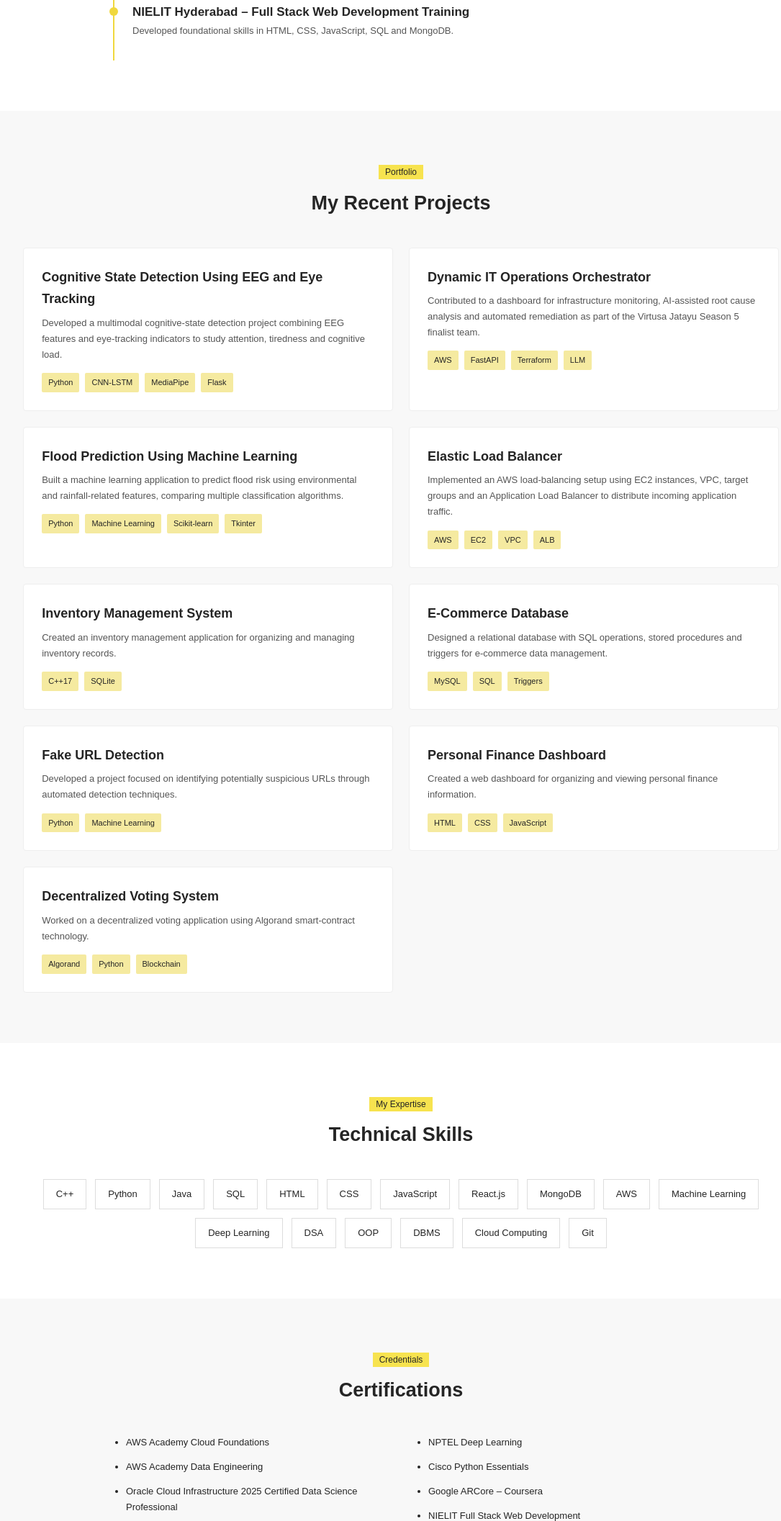
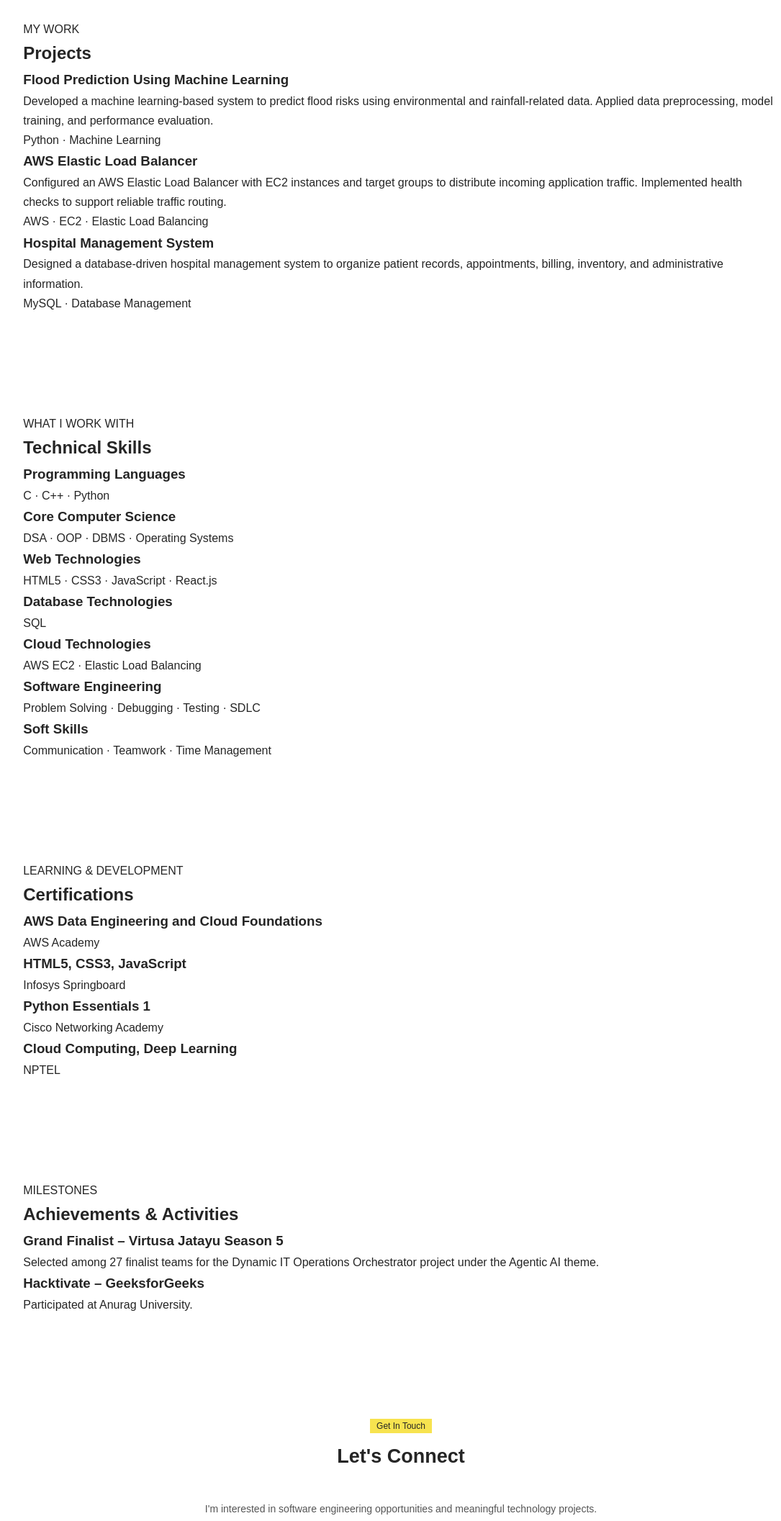
Before and after one commit to Gani2324/gani2324.github.io, a plain HTML site: page index.html in a window 1280 px wide. Shown: the part 1943-4056 px from the top of the page at 72% size, without its empty margins (83-1168 px from the left). Drawn offline with Linux system fonts and the light colour scheme.

Commit message:
Enhance experience, projects, skills, and certifications sections
Updated the experience section with new internship details and added a new projects section highlighting recent work. Revised the skills and certifications sections for clarity and organization.

```diff
--- a/index.html
+++ b/index.html
@@ -149,73 +149,40 @@ section{padding:55px 0}
 
 <section id="experience">
   <div class="container">
-<div class="section-head"><span>Experience</span><h2>Internships & Professional Journey</h2></div>
-<div class="timeline">
-<div class="timeline-item">
-<h3>Virtusa – Jatayu Season 5 Grand Finalist</h3>
-<p>Team Binary Brains</p>
-<p>Contributed to the frontend UI/UX of a Dynamic IT Operations Orchestrator, focusing on dashboard structure, navigation, infrastructure insights and AI-driven remediation information.</p>
-</div>
-<div class="timeline-item">
-<h3>CodTech IT Solutions – Data Science Intern</h3>
-<p>Worked on data science and machine learning tasks involving data pipelines, business optimization, NLP and text classification.</p>
-</div>
-<div class="timeline-item">
-<h3>NIELIT Hyderabad – Full Stack Web Development Training</h3>
-<p>Developed foundational skills in HTML, CSS, JavaScript, SQL and MongoDB.</p>
-</div>
+    <p class="section-label">EXPERIENCE</p>
+    <h2>Professional Experience</h2>
+
+    <div class="experience-card">
+      <h3>Internship Trainee</h3>
+      <p class="company">Virtusa Consulting Services Pvt. Ltd.</p>
+      <p class="date">May 2026 – July 2026</p>
+      <p>Completed the internship tenure through participation in the program, gaining an understanding of professional workplace expectations and corporate environments.</p>
     </div>
   </div>
 </section>
 
-<section class="light" id="projects">
+<section id="projects">
   <div class="container">
-<div class="section-head"><span>Portfolio</span><h2>My Recent Projects</h2></div>
-<div class="cards">
-<div class="card">
-<h3>Cognitive State Detection Using EEG and Eye Tracking</h3>
-<p>Developed a multimodal cognitive-state detection project combining EEG features and eye-tracking indicators to study attention, tiredness and cognitive load.</p>
-<div class="tags"><span>Python</span><span>CNN-LSTM</span><span>MediaPipe</span><span>Flask</span></div>
+    <p class="section-label">MY WORK</p>
+    <h2>Projects</h2>
+
+    <div class="project-grid">
+      <div class="project-card">
+        <h3>Flood Prediction Using Machine Learning</h3>
+        <p>Developed a machine learning-based system to predict flood risks using environmental and rainfall-related data. Applied data preprocessing, model training, and performance evaluation.</p>
+        <p class="tech">Python · Machine Learning</p>
       </div>
-<div class="card">
-<h3>Dynamic IT Operations Orchestrator</h3>
-<p>Contributed to a dashboard for infrastructure monitoring, AI-assisted root cause analysis and automated remediation as part of the Virtusa Jatayu Season 5 finalist team.</p>
-<div class="tags"><span>AWS</span><span>FastAPI</span><span>Terraform</span><span>LLM</span></div>
+
+      <div class="project-card">
+        <h3>AWS Elastic Load Balancer</h3>
+        <p>Configured an AWS Elastic Load Balancer with EC2 instances and target groups to distribute incoming application traffic. Implemented health checks to support reliable traffic routing.</p>
+        <p class="tech">AWS · EC2 · Elastic Load Balancing</p>
       </div>
-<div class="card">
-<h3>Flood Prediction Using Machine Learning</h3>
-<p>Built a machine learning application to predict flood risk using environmental and rainfall-related features, comparing multiple classification algorithms.</p>
-<div class="tags"><span>Python</span><span>Machine Learning</span><span>Scikit-learn</span><span>Tkinter</span></div>
-</div>
-<div class="card">
-<h3>Elastic Load Balancer</h3>
-<p>Implemented an AWS load-balancing setup using EC2 instances, VPC, target groups and an Application Load Balancer to distribute incoming application traffic.</p>
-<div class="tags"><span>AWS</span><span>EC2</span><span>VPC</span><span>ALB</span></div>
-</div>
-<div class="card">
-<h3>Inventory Management System</h3>
-<p>Created an inventory management application for organizing and managing inventory records.</p>
-<div class="tags"><span>C++17</span><span>SQLite</span></div>
-</div>
-<div class="card">
-<h3>E-Commerce Database</h3>
-<p>Designed a relational database with SQL operations, stored procedures and triggers for e-commerce data management.</p>
-<div class="tags"><span>MySQL</span><span>SQL</span><span>Triggers</span></div>
-</div>
-<div class="card">
-<h3>Fake URL Detection</h3>
-<p>Developed a project focused on identifying potentially suspicious URLs through automated detection techniques.</p>
-<div class="tags"><span>Python</span><span>Machine Learning</span></div>
-</div>
-<div class="card">
-<h3>Personal Finance Dashboard</h3>
-<p>Created a web dashboard for organizing and viewing personal finance information.</p>
-<div class="tags"><span>HTML</span><span>CSS</span><span>JavaScript</span></div>
-</div>
-<div class="card">
-<h3>Decentralized Voting System</h3>
-<p>Worked on a decentralized voting application using Algorand smart-contract technology.</p>
-<div class="tags"><span>Algorand</span><span>Python</span><span>Blockchain</span></div>
+
+      <div class="project-card">
+        <h3>Hospital Management System</h3>
+        <p>Designed a database-driven hospital management system to organize patient records, appointments, billing, inventory, and administrative information.</p>
+        <p class="tech">MySQL · Database Management</p>
       </div>
     </div>
   </div>
@@ -223,43 +190,89 @@ section{padding:55px 0}
 
 <section id="skills">
   <div class="container">
-<div class="section-head"><span>My Expertise</span><h2>Technical Skills</h2></div>
-<div class="skills">
-<span>C++</span><span>Python</span><span>Java</span><span>SQL</span>
-<span>HTML</span><span>CSS</span><span>JavaScript</span><span>React.js</span>
-<span>MongoDB</span><span>AWS</span><span>Machine Learning</span>
-<span>Deep Learning</span><span>DSA</span><span>OOP</span>
-<span>DBMS</span><span>Cloud Computing</span><span>Git</span>
+    <p class="section-label">WHAT I WORK WITH</p>
+    <h2>Technical Skills</h2>
+
+    <div class="skills-grid">
+      <div class="skill-card">
+        <h3>Programming Languages</h3>
+        <p>C · C++ · Python</p>
+      </div>
+
+      <div class="skill-card">
+        <h3>Core Computer Science</h3>
+        <p>DSA · OOP · DBMS · Operating Systems</p>
+      </div>
+
+      <div class="skill-card">
+        <h3>Web Technologies</h3>
+        <p>HTML5 · CSS3 · JavaScript · React.js</p>
+      </div>
+
+      <div class="skill-card">
+        <h3>Database Technologies</h3>
+        <p>SQL</p>
+      </div>
+
+      <div class="skill-card">
+        <h3>Cloud Technologies</h3>
+        <p>AWS EC2 · Elastic Load Balancing</p>
+      </div>
+
+      <div class="skill-card">
+        <h3>Software Engineering</h3>
+        <p>Problem Solving · Debugging · Testing · SDLC</p>
+      </div>
+
+      <div class="skill-card">
+        <h3>Soft Skills</h3>
+        <p>Communication · Teamwork · Time Management</p>
+      </div>
     </div>
   </div>
 </section>
+<section id="certifications">
+  <div class="container">
+    <p class="section-label">LEARNING & DEVELOPMENT</p>
+    <h2>Certifications</h2>
 
-<section class="light" id="certifications">
-<div class="container">
-<div class="section-head"><span>Credentials</span><h2>Certifications</h2></div>
-<ul class="cert-list">
-<li>AWS Academy Cloud Foundations</li>
-<li>AWS Academy Data Engineering</li>
-<li>Oracle Cloud Infrastructure 2025 Certified Data Science Professional</li>
-<li>MongoDB Data Modeling Intro</li>
-<li>MongoDB Basics for Students</li>
-<li>NPTEL Cloud Computing</li>
-<li>NPTEL Deep Learning</li>
-<li>Cisco Python Essentials</li>
-<li>Google ARCore – Coursera</li>
-<li>NIELIT Full Stack Web Development</li>
-<li>IBM SkillsBuild Front-end Web Development</li>
-<li>Google Digital Garage – Digital Marketing</li>
-</ul>
+    <div class="certification-grid">
+      <div class="certification-card">
+        <h3>AWS Data Engineering and Cloud Foundations</h3>
+        <p>AWS Academy</p>
+      </div>
+
+      <div class="certification-card">
+        <h3>HTML5, CSS3, JavaScript</h3>
+        <p>Infosys Springboard</p>
+      </div>
+
+      <div class="certification-card">
+        <h3>Python Essentials 1</h3>
+        <p>Cisco Networking Academy</p>
+      </div>
+
+      <div class="certification-card">
+        <h3>Cloud Computing, Deep Learning</h3>
+        <p>NPTEL</p>
+      </div>
+    </div>
   </div>
 </section>
 
 <section id="achievements">
   <div class="container">
-<div class="section-head"><span>Recognition</span><h2>Achievements</h2></div>
-<div class="card">
-<h3>Virtusa Jatayu Season 5 – Grand Finalist</h3>
-<p>Selected among the finalist teams with Team Binary Brains, participating in an Agentic AI challenge and developing a Dynamic IT Operations Orchestrator.</p>
+    <p class="section-label">MILESTONES</p>
+    <h2>Achievements & Activities</h2>
+
+    <div class="achievement-card">
+      <h3>Grand Finalist – Virtusa Jatayu Season 5</h3>
+      <p>Selected among 27 finalist teams for the Dynamic IT Operations Orchestrator project under the Agentic AI theme.</p>
+    </div>
+
+    <div class="achievement-card">
+      <h3>Hacktivate – GeeksforGeeks</h3>
+      <p>Participated at Anurag University.</p>
     </div>
   </div>
 </section>
@@ -270,7 +283,11 @@ section{padding:55px 0}
 <p>I'm interested in software engineering opportunities and meaningful technology projects.</p>
 <p><strong>Email:</strong> <a href="mailto:ganeshgambhiraopet@gmail.com">ganeshgambhiraopet@gmail.com</a></p>
 <p><strong>Location:</strong> Hyderabad, Telangana, India</p>
-<p><a href="https://www.linkedin.com/in/ganesh-gambhiraopet/" target="_blank">LinkedIn</a> &nbsp; | &nbsp; <a href="https://github.com/Gani2324" target="_blank">GitHub</a></p>
+<p>
+<a href="https://www.linkedin.com/in/gambhiraopet-ganesh-412100256/" target="_blank" rel="noopener noreferrer">LinkedIn</a>
+&nbsp; | &nbsp;
+<a href="https://github.com/Gani2324" target="_blank" rel="noopener noreferrer">GitHub</a>
+</p>
 </div>
 </section>
 
```
Lines whose indentation alone changed are shown as unchanged.
